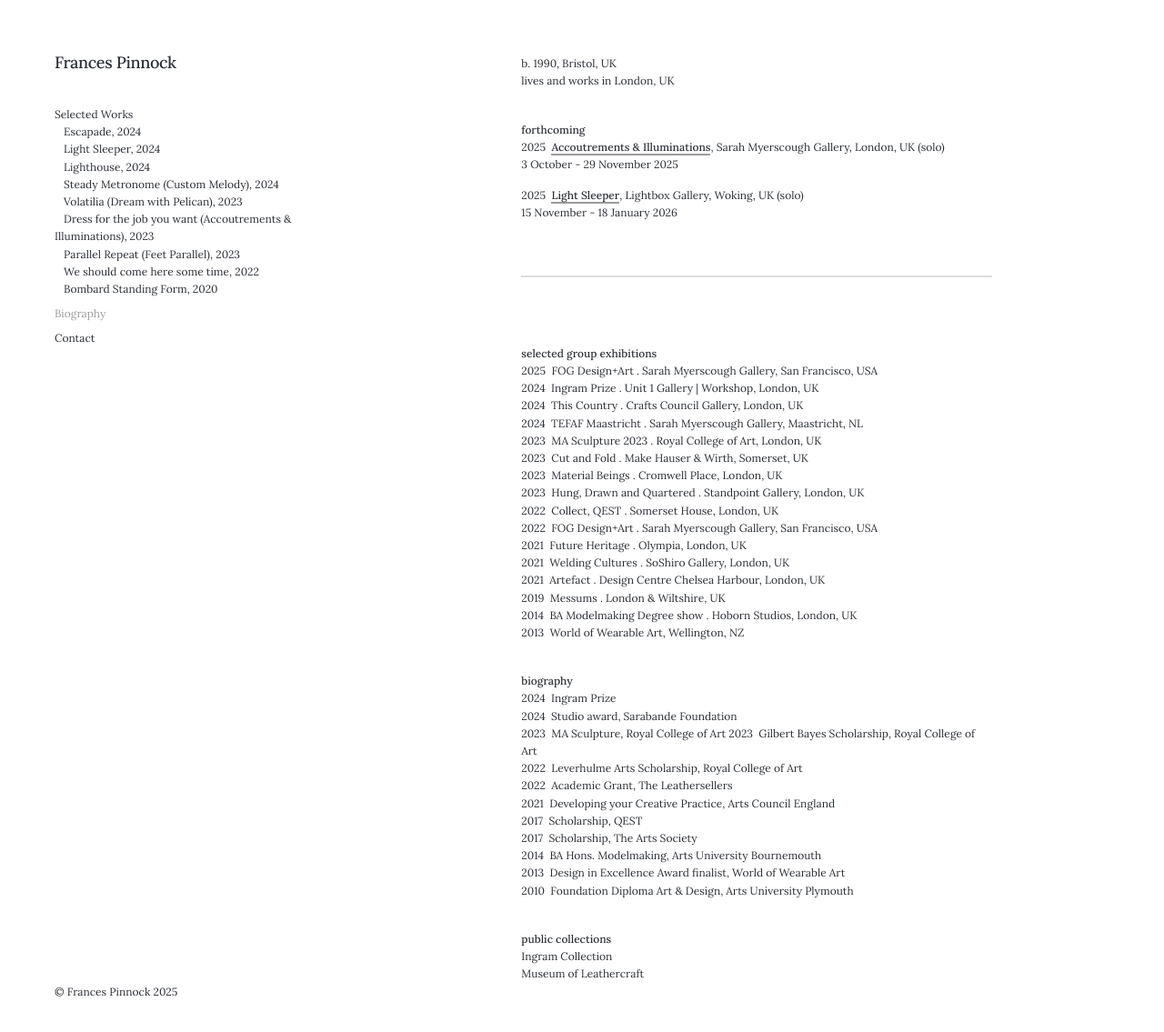
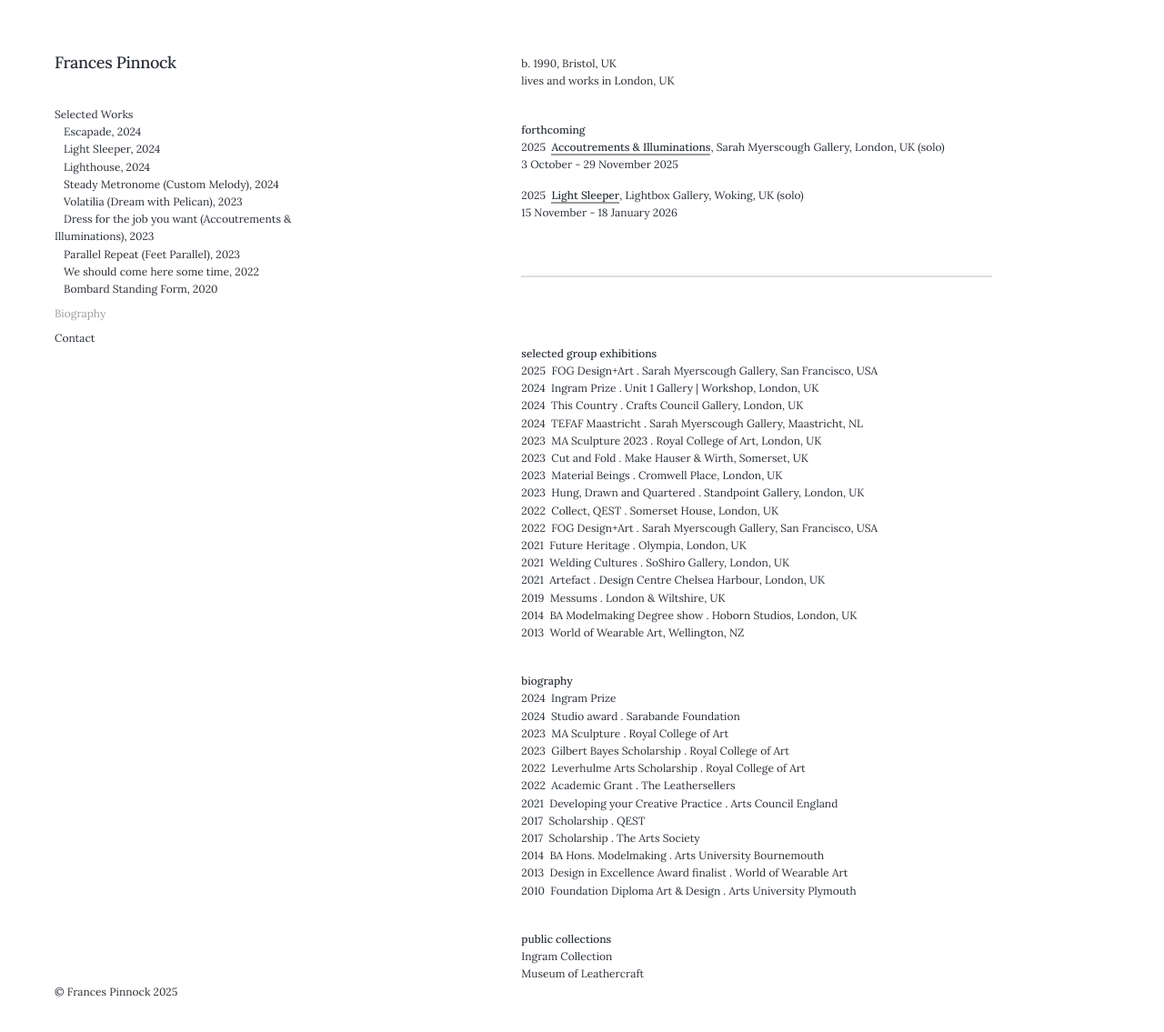
Before and after one commit to francespinnock/francespinnock.github.io, a Jekyll site: the page built from _pages/bio.md, in a window 1280 px wide and 1140 px high. Shown: the top 1135 px of the window at 91% size. Built offline with Jekyll 4.4.1, drawn with Linux system fonts in a browser that asks for light colours; nearby versions of some CDN libraries; some web fonts are replaced.

Commit message:
Update bio.md

```diff
--- a/_pages/bio.md
+++ b/_pages/bio.md
@@ -39,17 +39,17 @@ ________________________________________________________________________________
 
 **biography**
 2024&nbsp;&nbsp;Ingram Prize
-2024&nbsp;&nbsp;Studio award, Sarabande Foundation
-2023&nbsp;&nbsp;MA Sculpture, Royal College of Art
-2023&nbsp;&nbsp;Gilbert Bayes Scholarship, Royal College of Art
-2022&nbsp;&nbsp;Leverhulme Arts Scholarship, Royal College of Art
-2022&nbsp;&nbsp;Academic Grant, The Leathersellers
-2021&nbsp;&nbsp;Developing your Creative Practice, Arts Council England
-2017&nbsp;&nbsp;Scholarship, QEST
-2017&nbsp;&nbsp;Scholarship, The Arts Society
-2014&nbsp;&nbsp;BA Hons. Modelmaking, Arts University Bournemouth
-2013&nbsp;&nbsp;Design in Excellence Award finalist, World of Wearable Art
-2010&nbsp;&nbsp;Foundation Diploma Art & Design, Arts University Plymouth
+2024&nbsp;&nbsp;Studio award . Sarabande Foundation
+2023&nbsp;&nbsp;MA Sculpture . Royal College of Art
+2023&nbsp;&nbsp;Gilbert Bayes Scholarship . Royal College of Art
+2022&nbsp;&nbsp;Leverhulme Arts Scholarship . Royal College of Art
+2022&nbsp;&nbsp;Academic Grant . The Leathersellers
+2021&nbsp;&nbsp;Developing your Creative Practice . Arts Council England
+2017&nbsp;&nbsp;Scholarship . QEST
+2017&nbsp;&nbsp;Scholarship . The Arts Society
+2014&nbsp;&nbsp;BA Hons. Modelmaking . Arts University Bournemouth
+2013&nbsp;&nbsp;Design in Excellence Award finalist . World of Wearable Art
+2010&nbsp;&nbsp;Foundation Diploma Art & Design . Arts University Plymouth
 <br />
 
 **public collections**
```
